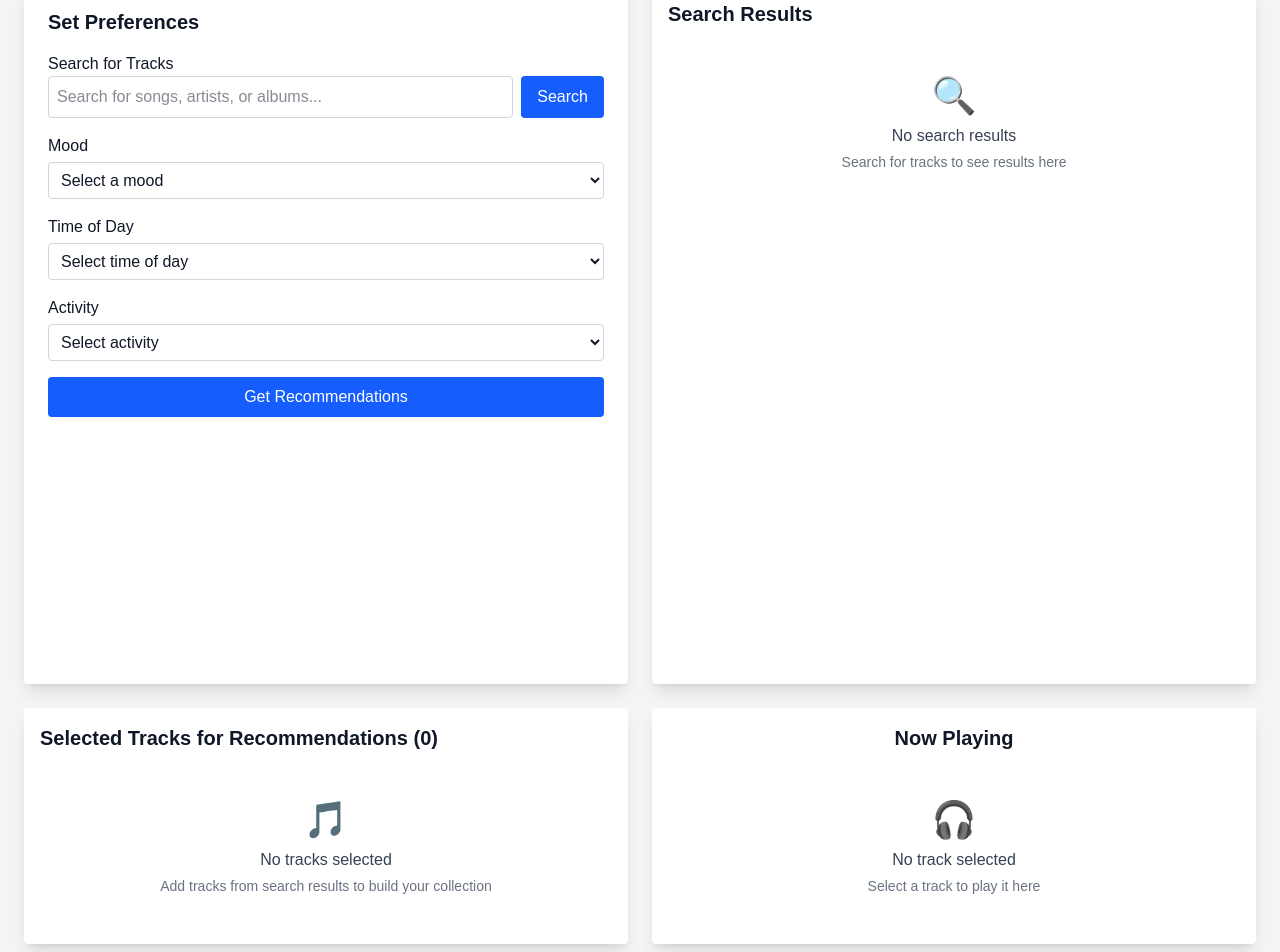
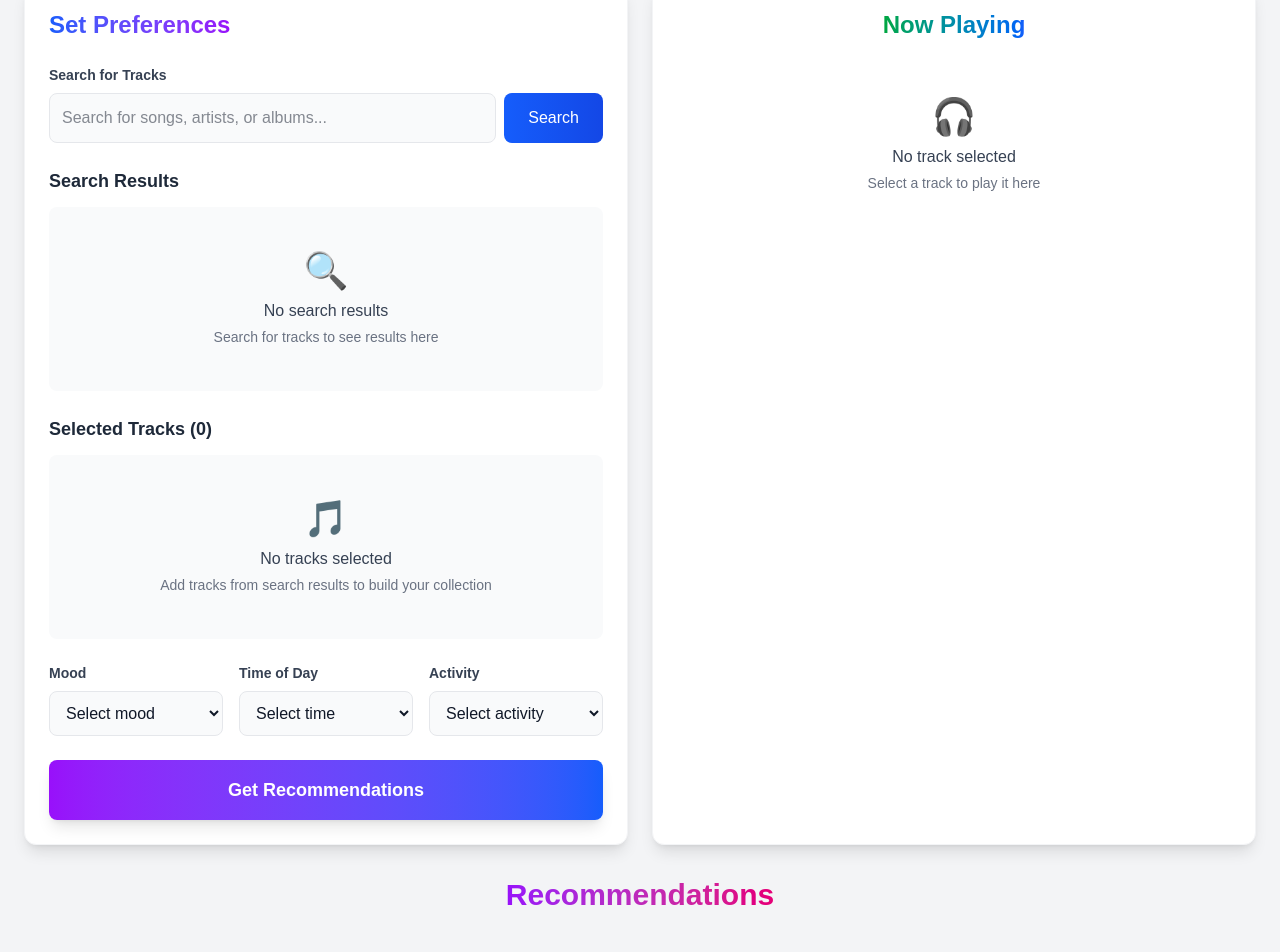
Before and after one commit to zayLatt25/NextTrack, a Next.js app: page / in a window 1280 px wide. Shown: the part 100-1052 px from the top of the page. Built offline with nearby package versions, Linux system fonts and the light colour scheme.

Commit message:
restructure UI components

```diff
--- a/src/app/page.tsx
+++ b/src/app/page.tsx
@@ -183,19 +183,21 @@ export default function Home() {
       {/* Main Content Grid */}
       <div className="grid grid-cols-1 md:grid-cols-2 gap-6">
         {/* Recommendation Form */}
-        <div className="p-6 bg-white rounded shadow-lg min-h-[700px]">
-          <h2 className="text-xl font-bold mb-4 text-gray-900">
-            Set Preferences
+        <div className="p-6 bg-white rounded-xl shadow-lg min-h-[700px] border border-gray-100">
+          <h2 className="text-2xl font-bold mb-6 text-gray-900 flex items-center">
+            <span className="bg-gradient-to-r from-blue-600 to-purple-600 bg-clip-text text-transparent">Set Preferences</span>
           </h2>
-          <div className="mb-4">
-            <label className="block text-md font-medium text-gray-900">
+
+          {/* Search Section */}
+          <div className="mb-6">
+            <label className="block text-sm font-semibold text-gray-700 mb-2">
               Search for Tracks
             </label>
             <div className="flex gap-2">
               <input
                 type="text"
                 placeholder="Search for songs, artists, or albums..."
-                className="flex-1 p-2 border border-gray-300 rounded bg-white text-gray-900"
+                className="flex-1 p-3 border border-gray-200 rounded-lg bg-gray-50 text-gray-900 focus:ring-2 focus:ring-blue-500 focus:border-transparent transition-all duration-200"
                 value={searchQuery}
                 onChange={(e) => setSearchQuery(e.target.value)}
                 onKeyPress={(e) => e.key === 'Enter' && searchTracks()}
@@ -203,99 +205,24 @@ export default function Home() {
               <button
                 onClick={searchTracks}
                 disabled={searchLoading}
-                className="px-4 py-2 bg-blue-600 text-white rounded hover:bg-blue-700 disabled:opacity-50"
+                className="px-6 py-3 bg-gradient-to-r from-blue-600 to-blue-700 text-white rounded-lg hover:from-blue-700 hover:to-blue-800 disabled:opacity-50 transition-all duration-200 font-medium"
               >
-                {searchLoading ? "..." : "Search"}
+                {searchLoading ? (
+                  <svg className="animate-spin h-5 w-5" viewBox="0 0 24 24">
+                    <circle className="opacity-25" cx="12" cy="12" r="10" stroke="currentColor" strokeWidth="4"></circle>
+                    <path className="opacity-75" fill="currentColor" d="M4 12a8 8 0 018-8V0C6.477 0 2 4.477 2 10h2zm2 5.291A7.962 7.962 0 014 12H2c0 3.042 1.135 5.824 3 7.938l1-1.647z"></path>
+                  </svg>
+                ) : (
+                  "Search"
+                )}
               </button>
             </div>
           </div>
-          <div className="mb-4">
-            <label className="block text-md font-medium text-gray-900">
-              Mood
-            </label>
-            <select
-              className="mt-1 block w-full p-2 border border-gray-300 rounded bg-white text-gray-900"
-              onChange={(e) => setMood(e.target.value || undefined)}
-            >
-              <option value="">Select a mood</option>
-              {availableMoods.map((mood) => (
-                <option key={mood} value={mood}>
-                  {mood}
-                </option>
-              ))}
-            </select>
-          </div>
-          <div className="mb-4">
-            <label className="block text-md font-medium text-gray-900">
-              Time of Day
-            </label>
-            <select
-              className="mt-1 block w-full p-2 border border-gray-300 rounded bg-white text-gray-900"
-              onChange={(e) => setTimeOfDay(e.target.value || undefined)}
-            >
-              <option value="">Select time of day</option>
-              <option value="morning">Morning</option>
-              <option value="afternoon">Afternoon</option>
-              <option value="evening">Evening</option>
-              <option value="night">Night</option>
-            </select>
-          </div>
-          <div className="mb-4">
-            <label className="block text-md font-medium text-gray-900">
-              Activity
-            </label>
-            <select
-              className="mt-1 block w-full p-2 border border-gray-300 rounded bg-white text-gray-900"
-              onChange={(e) => setActivity(e.target.value || undefined)}
-            >
-              <option value="">Select activity</option>
-              <option value="workout">Workout</option>
-              <option value="study">Study</option>
-              <option value="party">Party</option>
-              <option value="relax">Relax</option>
-            </select>
-          </div>
-          {errorMessage && (
-            <div className="text-red-600 text-sm mb-4">{errorMessage}</div>
-          )}
-          <button
-            onClick={getRecommendations}
-            className="px-4 py-2 bg-blue-600 text-white rounded hover:bg-blue-700 w-full flex items-center justify-center"
-            disabled={loading}
-          >
-            {loading ? (
-              <svg
-                className="animate-spin h-5 w-5 text-white"
-                xmlns="http://www.w3.org/2000/svg"
-                fill="none"
-                viewBox="0 0 24 24"
-              >
-                <circle
-                  className="opacity-25"
-                  cx="12"
-                  cy="12"
-                  r="10"
-                  stroke="currentColor"
-                  strokeWidth="4"
-                ></circle>
-                <path
-                  className="opacity-75"
-                  fill="currentColor"
-                  d="M4 12a8 8 0 018-8V0C6.477 0 2 4.477 2 10h2zm2 5.291A7.962 7.962 0 014 12H2c0 3.042 1.135 5.824 3 7.938l1-1.647z"
-                ></path>
-              </svg>
-            ) : (
-              "Get Recommendations"
-            )}
-          </button>
-        </div>
 
           {/* Search Results */}
-        <div className="p-4 bg-white rounded shadow-lg">
-          <h2 className="text-xl font-bold mb-4 text-gray-900">
-            Search Results
-          </h2>
-          <div className="max-h-64 overflow-y-auto space-y-2">
+          <div className="mb-6">
+            <h3 className="text-lg font-semibold text-gray-800 mb-3">Search Results</h3>
+            <div className="max-h-48 overflow-y-auto space-y-2 bg-gray-50 rounded-lg p-3">
               {searchLoading ? (
                 <div className="space-y-2">
                   {Array.from({ length: 3 }).map((_, index) => (
@@ -306,7 +233,7 @@ export default function Home() {
                 searchResults.map((track) => (
                   <div
                     key={track.id}
-                  className="flex items-center justify-between p-2 border border-gray-200 rounded hover:bg-gray-50"
+                    className="flex items-center justify-between p-3 bg-white border border-gray-200 rounded-lg hover:shadow-md transition-all duration-200"
                   >
                     <div className="flex-1">
                       <div className="font-medium text-gray-900">{track.name}</div>
@@ -314,10 +241,10 @@ export default function Home() {
                     </div>
                     <button
                       onClick={() => isTrackSelected(track.id) ? removeTrackFromCollection(track.id) : addTrackToCollection(track)}
-                    className={`px-3 py-1 text-sm rounded ${
+                      className={`px-4 py-2 text-sm rounded-lg font-medium transition-all duration-200 ${
                         isTrackSelected(track.id)
-                        ? 'bg-red-600 text-white hover:bg-red-700'
-                        : 'bg-green-600 text-white hover:bg-green-700'
+                          ? 'bg-red-100 text-red-700 hover:bg-red-200 border border-red-200'
+                          : 'bg-green-100 text-green-700 hover:bg-green-200 border border-green-200'
                       }`}
                     >
                       {isTrackSelected(track.id) ? 'Remove' : 'Add'}
@@ -333,21 +260,16 @@ export default function Home() {
               )}
             </div>
           </div>
-      </div>
 
-      {/* Second Row */}
-      <div className="grid grid-cols-1 md:grid-cols-2 gap-6 mt-6">
           {/* Selected Tracks */}
-        <div className="p-4 bg-white rounded shadow-lg">
-          <h2 className="text-xl font-bold mb-4 text-gray-900">
-            Selected Tracks for Recommendations ({selectedTracks.length})
-          </h2>
-          <div className="max-h-64 overflow-y-auto space-y-2">
+          <div className="mb-6">
+            <h3 className="text-lg font-semibold text-gray-800 mb-3">Selected Tracks ({selectedTracks.length})</h3>
+            <div className="max-h-48 overflow-y-auto space-y-2 bg-gray-50 rounded-lg p-3">
               {selectedTracks.length > 0 ? (
                 selectedTracks.map((track) => (
                   <div
                     key={track.id}
-                  className="flex items-center justify-between p-2 border border-gray-200 rounded hover:bg-gray-50"
+                    className="flex items-center justify-between p-3 bg-white border border-gray-200 rounded-lg hover:shadow-md transition-all duration-200"
                   >
                     <div className="flex-1">
                       <div className="font-medium text-gray-900">{track.name}</div>
@@ -355,7 +277,7 @@ export default function Home() {
                     </div>
                     <button
                       onClick={() => removeTrackFromCollection(track.id)}
-                    className="px-3 py-1 bg-red-600 text-white text-sm rounded hover:bg-red-700"
+                      className="px-4 py-2 bg-red-100 text-red-700 text-sm rounded-lg hover:bg-red-200 font-medium transition-all duration-200"
                     >
                       Remove
                     </button>
@@ -370,28 +292,88 @@ export default function Home() {
               )}
             </div>
             {selectedTracks.length > 0 && (
-            <div className="mt-4 flex gap-2">
               <button
                 onClick={() => setSelectedTracks([])}
-                className="px-4 py-2 bg-gray-600 text-white text-sm rounded hover:bg-gray-700"
+                className="mt-3 px-4 py-2 bg-gray-100 text-gray-700 text-sm rounded-lg hover:bg-gray-200 font-medium transition-all duration-200"
               >
                 Clear All
               </button>
-            </div>
             )}
           </div>
 
-        {/* Spotify Player */}
-        <div className="p-4 bg-white rounded shadow-lg">
-          <h2 className="text-xl font-bold mb-4 text-gray-900 text-center">
-            Now Playing
+          {/* Preferences */}
+          <div className="grid grid-cols-1 md:grid-cols-3 gap-4 mb-6">
+            <div>
+              <label className="block text-sm font-semibold text-gray-700 mb-2">Mood</label>
+              <select
+                className="w-full p-3 border border-gray-200 rounded-lg bg-gray-50 text-gray-900 focus:ring-2 focus:ring-blue-500 focus:border-transparent transition-all duration-200"
+                onChange={(e) => setMood(e.target.value || undefined)}
+              >
+                <option value="">Select mood</option>
+                {availableMoods.map((mood) => (
+                  <option key={mood} value={mood} className="capitalize">{mood}</option>
+                ))}
+              </select>
+            </div>
+            <div>
+              <label className="block text-sm font-semibold text-gray-700 mb-2">Time of Day</label>
+              <select
+                className="w-full p-3 border border-gray-200 rounded-lg bg-gray-50 text-gray-900 focus:ring-2 focus:ring-blue-500 focus:border-transparent transition-all duration-200"
+                onChange={(e) => setTimeOfDay(e.target.value || undefined)}
+              >
+                <option value="">Select time</option>
+                <option value="morning">Morning</option>
+                <option value="afternoon">Afternoon</option>
+                <option value="evening">Evening</option>
+                <option value="night">Night</option>
+              </select>
+            </div>
+            <div>
+              <label className="block text-sm font-semibold text-gray-700 mb-2">Activity</label>
+              <select
+                className="w-full p-3 border border-gray-200 rounded-lg bg-gray-50 text-gray-900 focus:ring-2 focus:ring-blue-500 focus:border-transparent transition-all duration-200"
+                onChange={(e) => setActivity(e.target.value || undefined)}
+              >
+                <option value="">Select activity</option>
+                <option value="workout">Workout</option>
+                <option value="study">Study</option>
+                <option value="party">Party</option>
+                <option value="relax">Relax</option>
+              </select>
+            </div>
+          </div>
+
+          {errorMessage && (
+            <div className="mb-4 p-3 bg-red-50 border border-red-200 text-red-700 rounded-lg text-sm">{errorMessage}</div>
+          )}
+
+          <button
+            onClick={getRecommendations}
+            className="w-full px-6 py-4 bg-gradient-to-r from-purple-600 to-blue-600 text-white rounded-lg hover:from-purple-700 hover:to-blue-700 disabled:opacity-50 flex items-center justify-center font-semibold text-lg transition-all duration-200 shadow-lg hover:shadow-xl"
+            disabled={loading}
+          >
+            {loading ? (
+              <svg className="animate-spin h-6 w-6 text-white" viewBox="0 0 24 24">
+                <circle className="opacity-25" cx="12" cy="12" r="10" stroke="currentColor" strokeWidth="4"></circle>
+                <path className="opacity-75" fill="currentColor" d="M4 12a8 8 0 018-8V0C6.477 0 2 4.477 2 10h2zm2 5.291A7.962 7.962 0 014 12H2c0 3.042 1.135 5.824 3 7.938l1-1.647z"></path>
+              </svg>
+            ) : (
+              "Get Recommendations"
+            )}
+          </button>
+        </div>
+
+        {/* Now Playing */}
+        <div className="p-6 bg-white rounded-xl shadow-lg border border-gray-100">
+          <h2 className="text-2xl font-bold mb-6 text-gray-900 text-center flex items-center justify-center">
+            <span className="bg-gradient-to-r from-green-600 to-blue-600 bg-clip-text text-transparent">Now Playing</span>
           </h2>
           {selectedTrackId ? (
             <iframe
               style={{ borderRadius: "12px" }}
               src={`https://open.spotify.com/embed/track/${selectedTrackId}?autoplay=true`}
               width="100%"
-              height="100"
+              height="400"
               allow="autoplay; clipboard-write; encrypted-media; fullscreen; picture-in-picture"
               loading="lazy"
             ></iframe>
@@ -405,24 +387,26 @@ export default function Home() {
         </div>
       </div>
 
+
       {/* Recommendations */}
-      <div className="mt-6">
-        <h2 className="text-2xl font-bold mb-4 text-gray-900">
-          Recommendations
+      <div className="mt-8">
+        <h2 className="text-3xl font-bold mb-6 text-gray-900 text-center">
+          <span className="bg-gradient-to-r from-purple-600 to-pink-600 bg-clip-text text-transparent">Recommendations</span>
         </h2>
-        <div className="grid grid-cols-1 md:grid-cols-2 gap-6">
+        <div className="grid grid-cols-1 md:grid-cols-2 lg:grid-cols-3 gap-6">
           {loading ? (
-            Array.from({ length: 4 }).map((_, index) => (
+            Array.from({ length: 6 }).map((_, index) => (
               <RecommendationSkeleton key={index} />
             ))
           ) : recommendations.length > 0 ? (
             recommendations.map((rec: Recommendation) => (
               <div
                 key={rec.track?.id || Math.random()}
-                className="p-6 bg-gray-50 rounded shadow-lg flex flex-col space-y-3"
+                className="p-6 bg-white rounded-xl shadow-lg border border-gray-100 hover:shadow-xl transition-all duration-300 flex flex-col space-y-4 group"
               >
+                <div className="flex-1">
                   <div
-                  className="text-xl font-bold text-gray-800 truncate"
+                    className="text-xl font-bold text-gray-800 truncate mb-2 group-hover:text-purple-600 transition-colors duration-200"
                     style={{
                       overflow: "hidden",
                       whiteSpace: "nowrap",
@@ -431,21 +415,24 @@ export default function Home() {
                   >
                     {rec.track?.title || "Unknown Title"}
                   </div>
-                <div className="text-md text-gray-600">
-                  Artist: {rec.track?.artist || "Unknown Artist"}
+                  <div className="text-sm text-gray-600 mb-1">
+                    <span className="font-medium">Artist:</span> {rec.track?.artist || "Unknown Artist"}
                   </div>
-                <div className="text-md text-gray-600">
-                  Genre: {rec.track?.genre || "Unknown Genre"}
+                  <div className="text-sm text-gray-600 mb-3">
+                    <span className="font-medium">Genre:</span> {rec.track?.genre || "Unknown Genre"}
                   </div>
-                <div className="text-md font-semibold text-blue-700">
+                  <div className="flex items-center justify-between">
+                    <div className="text-sm font-semibold text-purple-600 bg-purple-50 px-3 py-1 rounded-full">
                       Score: {rec.score || 0}
+                    </div>
+                  </div>
                 </div>
                 <button
                   onClick={() => {
                     console.log("Selected Track ID:", rec.track?.id);
                     setSelectedTrackId(rec.track?.id);
                   }}
-                  className="px-4 py-2 bg-green-600 text-white rounded hover:bg-green-700"
+                  className="w-full px-4 py-3 bg-gradient-to-r from-green-500 to-emerald-600 text-white rounded-lg hover:from-green-600 hover:to-emerald-700 font-medium transition-all duration-200 shadow-md hover:shadow-lg"
                 >
                   Play Track
                 </button>
@@ -457,7 +444,7 @@ export default function Home() {
                 icon="🎯"
                 title="No recommendations yet"
                 description="Get personalized recommendations by adding tracks and clicking 'Get Recommendations'"
-                className="py-12"
+                className="py-16"
               />
             </div>
           )}
```
Lines whose indentation alone changed are shown as unchanged.
